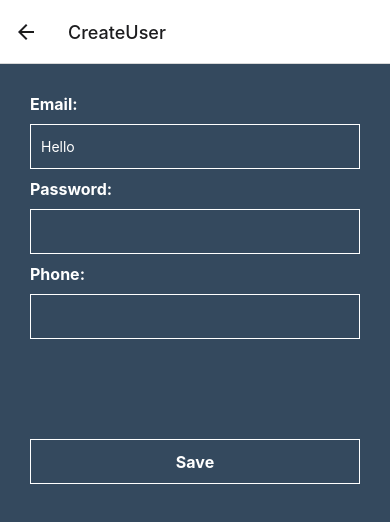
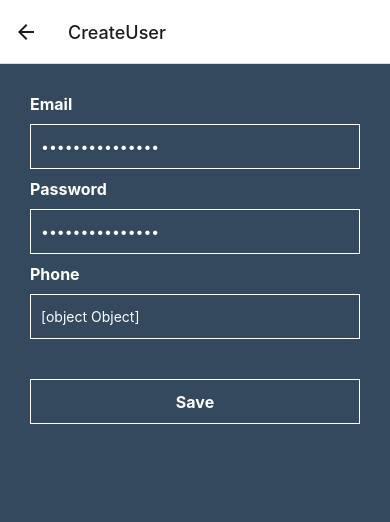
Before and after one commit to erlinda7/reactNativeHiwex, a React Native app: screen /CreateUser in a window 390 px wide. Shown: the top 522 px of the page. Built offline with nearby package versions, Linux system fonts and the light colour scheme; what axios-middleware would draw is missing.

Commit message:
refactor

```diff
--- /dev/null
+++ b/app/components/button/index.js
@@ -0,0 +1,13 @@
+import React from 'react';
+import { TouchableOpacity, Text } from 'react-native';
+import { styles } from './styles';
+
+function Button({ title, action }) {
+  return (
+    <TouchableOpacity style={styles.btn} onPress={action}>
+      <Text style={styles.title}>{title}</Text>
+    </TouchableOpacity>
+  );
+}
+
+export default Button;
--- /dev/null
+++ b/app/components/button/styles.js
@@ -0,0 +1,19 @@
+import { StyleSheet } from 'react-native';
+
+export const styles = StyleSheet.create({
+  btn: {
+    borderWidth: 1,
+    borderColor: '#FFF',
+    height: 45,
+    width: '100%',
+    marginTop: 40,
+    justifyContent: 'center',
+    alignItems: 'center',
+  },
+  title: {
+    color: '#FFF',
+    fontSize: 16,
+    fontWeight: 'bold',
+    marginVertical: 10,
+  },
+});
--- /dev/null
+++ b/app/components/input/index.js
@@ -0,0 +1,16 @@
+import React from 'react';
+
+import { TextInput, Text } from 'react-native';
+
+import { styles } from './styles';
+
+function Input({ title, custom }) {
+  return (
+    <>
+      <Text style={styles.title}>{title}</Text>
+      <TextInput style={styles.text} {...custom} />
+    </>
+  );
+}
+
+export default Input;
--- /dev/null
+++ b/app/components/input/styles.js
@@ -0,0 +1,18 @@
+import { StyleSheet } from 'react-native';
+
+export const styles = StyleSheet.create({
+  title: {
+    color: '#FFF',
+    fontSize: 16,
+    fontWeight: 'bold',
+    marginVertical: 10,
+  },
+  text: {
+    borderWidth: 1,
+    borderColor: '#FFF',
+    height: 45,
+    width: '100%',
+    paddingHorizontal: 10,
+    color: '#FFF',
+  },
+});
--- a/app/views/createUser/index.js
+++ b/app/views/createUser/index.js
@@ -1,104 +1,68 @@
+// Dependencies
 import React, { Component } from 'react';
-import {
-  View,
-  StyleSheet,
-  Text,
-  TextInput,
-  TouchableOpacity,
-} from 'react-native';
-
+import { View } from 'react-native';
+import Button from '../../components/button';
+import Input from '../../components/input';
 import createUser from '../../api/user';
-import printHOC from '../../hoc/print';
+import { styles } from './styles';
 
 class CreateUser extends Component {
   constructor(props) {
     super(props);
 
     this.state = {
-      Email: 'Hello',
+      Email: null,
       Password: null,
       Phone: null,
     };
-  }
-
-  componentDidMount() {
-    console.log(this.props.route);
-    const { print } = this.props;
-    print('CreateUSer');
   }
 
   render() {
     const { Email, Password, Phone } = this.state;
     return (
       <View style={styles.container}>
-        <Text style={styles.title}>Email: </Text>
-        <TextInput
-          style={styles.text}
-          value={Email}
-          onChangeText={val => this.setState({ Email: val })}
+        <Input
+          title="Email"
+          custom={{
+            value: { Email },
+            onChangeText: val => this.setState({ Email: val }),
+            secureTextEntry: true,
+          }}
         />
-        <Text style={styles.title}>Password: </Text>
-        <TextInput
-          secureTextEntry
-          style={styles.text}
-          value={Password}
-          onChangeText={val => this.setState({ Password: val })}
+
+        <Input
+          title="Password"
+          custom={{
+            value: { Password },
+            onChangeText: val => this.setState({ Password: val }),
+            secureTextEntry: true,
+          }}
         />
-        <Text style={styles.title}>Phone: </Text>
-        <TextInput
-          style={styles.text}
-          value={Phone}
-          onChangeText={val => this.setState({ Phone: val })}
+
+        <Input
+          title="Phone"
+          custom={{
+            value: { Phone },
+            onChangeText: val => this.setState({ Phone: val }),
+          }}
         />
-        <TouchableOpacity
-          style={styles.btn}
-          onPress={() => {
+
+        <Button
+          title="Save"
+          action={() => {
             console.log({ Email, Password, Phone });
             const usr = {
               email: Email,
               phoneNumber: Phone,
               password: Password,
-              displayName: 'person X',
+              displayName: 'Person X',
             };
             createUser.post(usr).then(rows => console.log({ rows }));
-          }}>
-          <Text style={styles.title}>Save</Text>
-        </TouchableOpacity>
+          }}
+        />
       </View>
     );
   }
 }
 
-const styles = StyleSheet.create({
-  container: {
-    flex: 1,
-    backgroundColor: '#34495e',
-    paddingVertical: 20,
-    paddingHorizontal: 30,
-  },
-  title: {
-    color: '#fff',
-    fontSize: 16,
-    fontWeight: 'bold',
-    marginVertical: 10,
-  },
-  text: {
-    borderWidth: 1,
-    borderColor: '#fff',
-    height: 45,
-    width: '100%',
-    paddingHorizontal: 10,
-    color: '#fff',
-  },
-  btn: {
-    borderWidth: 1,
-    borderColor: '#fff',
-    height: 45,
-    width: '100%',
-    marginTop: 100,
-    justifyContent: 'center',
-    alignItems: 'center',
-  },
-});
-
-export default printHOC(CreateUser);
+export default CreateUser;
--- /dev/null
+++ b/app/views/createUser/styles.js
@@ -0,0 +1,10 @@
+import { StyleSheet } from 'react-native';
+
+export const styles = StyleSheet.create({
+  container: {
+    flex: 1,
+    backgroundColor: '#34495e',
+    paddingVertical: 20,
+    paddingHorizontal: 30,
+  },
+});
--- a/app/views/login/index.js
+++ b/app/views/login/index.js
@@ -1,60 +1,13 @@
 import React, { Component } from 'react';
-import {
-  View,
-  TextInput,
-  TouchableOpacity,
-  Text,
-  StyleSheet,
-  Image,
-} from 'react-native';
-import auth from '@react-native-firebase/auth';
-import printHOC from '../../hoc/print';
+import { View, Image } from 'react-native';
+
 import Loading from '../../components/loading';
+import Button from '../../components/button';
+import Input from '../../components/input';
 
 import userImg from '../../assets/icons/usuario.png';
 
-export const styles = StyleSheet.create({
-  container: {
-    flex: 1,
-    backgroundColor: '#34495e',
-    paddingVertical: 20,
-    paddingHorizontal: 30,
-  },
-  subcontainer: {
-    flex: 1,
-    justifyContent: 'center',
-    alignItems: 'center',
-  },
-  title: {
-    color: '#FFF',
-    fontSize: 16,
-    fontWeight: 'bold',
-    marginVertical: 10,
-  },
-  text: {
-    borderWidth: 1,
-    borderColor: '#FFF',
-    height: 45,
-    width: '100%',
-    paddingHorizontal: 10,
-    color: '#FFF',
-  },
-  btn: {
-    borderWidth: 1,
-    borderColor: '#FFF',
-    height: 45,
-    width: '100%',
-    marginTop: 40,
-    justifyContent: 'center',
-    alignItems: 'center',
-  },
-  img: {
-    width: 100,
-    height: 100,
-    tintColor: '#FFF',
-  },
-});
-
+import { styles } from './styles';
 class Login extends Component {
   constructor(props) {
     super(props);
@@ -62,27 +15,6 @@ class Login extends Component {
       Email: null,
       Password: null,
     };
-  }
-
-  componentDidMount() {
-    const { print } = this.props;
-    print('Login');
-    /* auth()
-      .createUserWithEmailAndPassword('jane.doe@example.com', 'SuperSecretPassword!')
-      .then(() => {
-        console.log('User account created & signed in!');
-      })
-      .catch(error => {
-        if (error.code === 'auth/email-already-in-use') {
-          console.log('That email address is already in use!');
-        }
-
-        if (error.code === 'auth/invalid-email') {
-          console.log('That email address is invalid!');
-        }
-
-        console.error(error);
-      }); */
   }
 
   render() {
@@ -95,31 +27,32 @@ class Login extends Component {
           </View>
 
           <View style={styles.subcontainer}>
-            <Text style={styles.title}>Email</Text>
-            <TextInput
-              style={styles.text}
-              value={Email}
-              onChangeText={em => this.setState({ Email: em })}
+            <Input
+              title="Email"
+              custom={{
+                value: { Email },
+                onChangeText: em => this.setState({ Email: em }),
+              }}
             />
-            <Text style={styles.title}>Password</Text>
-            <TextInput
-              style={styles.text}
-              value={Password}
-              onChangeText={psw => this.setState({ Password: psw })}
-              secureTextEntry
+            <Input
+              title="Password"
+              custom={{
+                value: { Password },
+                onChangeText: psw => this.setState({ Password: psw }),
+                secureTextEntry: true,
+              }}
             />
-
-            <TouchableOpacity
-              style={styles.btn}
-              onPress={() => {
+            <Button
+              title="Login"
+              action={() => {
+                console.log({ Email, Password });
                 this.props.navigation.navigate('CreateUser', { ID: 1 });
                 /* auth()
                   .signInWithEmailAndPassword(Email, Password)
                   .then(usr => this.props.navigation.navigate('CreateUser'))
                   .catch(err => console.log({ err })); */
-              }}>
-              <Text style={styles.title}>Login</Text>
-            </TouchableOpacity>
+              }}
+            />
           </View>
         </View>
       </Loading>
@@ -127,4 +60,4 @@ class Login extends Component {
   }
 }
 
-export default printHOC(Login);
+export default Login;
--- /dev/null
+++ b/app/views/login/styles.js
@@ -0,0 +1,20 @@
+import { StyleSheet } from 'react-native';
+
+export const styles = StyleSheet.create({
+  container: {
+    flex: 1,
+    backgroundColor: '#34495e',
+    paddingVertical: 20,
+    paddingHorizontal: 30,
+  },
+  subcontainer: {
+    flex: 1,
+    justifyContent: 'center',
+    alignItems: 'center',
+  },
+  img: {
+    width: 100,
+    height: 100,
+    tintColor: '#FFF',
+  },
+});
```
